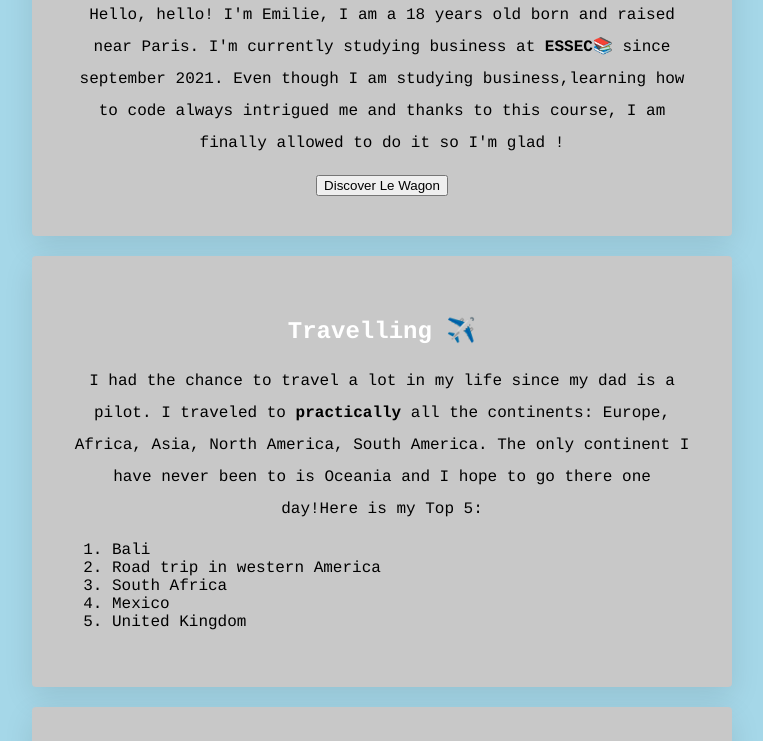
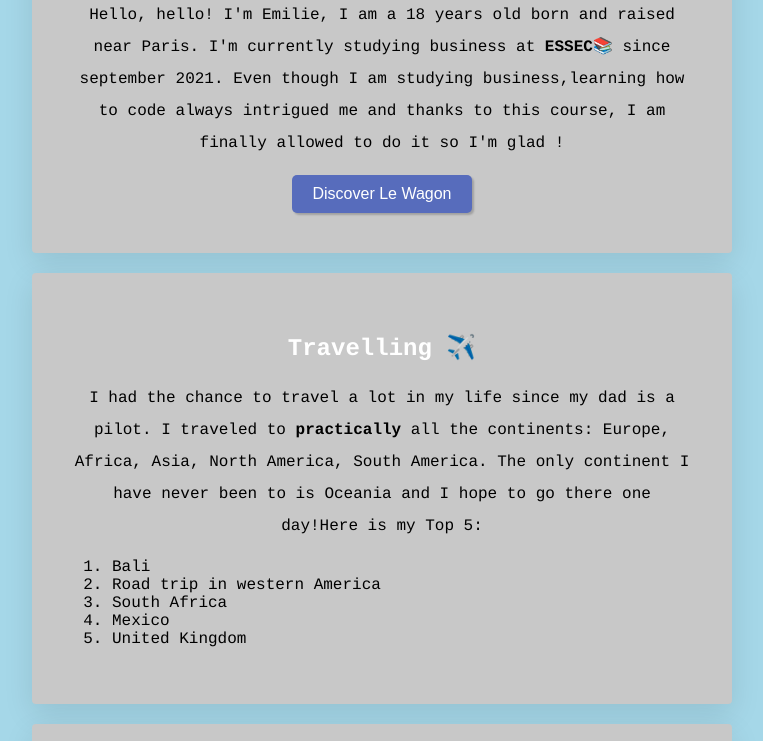
Before and after one commit to emilie-dervaux/my-profile, a plain HTML site: page index.html in a window 1280 px wide. Shown: the part 359-1100 px from the top of the page, without its empty margins (258-1021 px from the left). Drawn offline with Linux system fonts and the light colour scheme.

Commit message:
Update style.css

```diff
--- a/style.css
+++ b/style.css
@@ -8,6 +8,21 @@ body {
 
 a:hover {
 	color: black;
+}
+
+button {
+  background-color: #576CBC;
+  color: white;
+  border: none;
+  border-radius: 5px;
+  padding: 10px 20px;
+  font-size: 16px;
+  cursor: pointer;
+  box-shadow: 2px 2px 2px rgba(0,0,0,0.2);
+}
+
+button:hover {
+  background-color: #3e8e41;
 }
 
 
```
